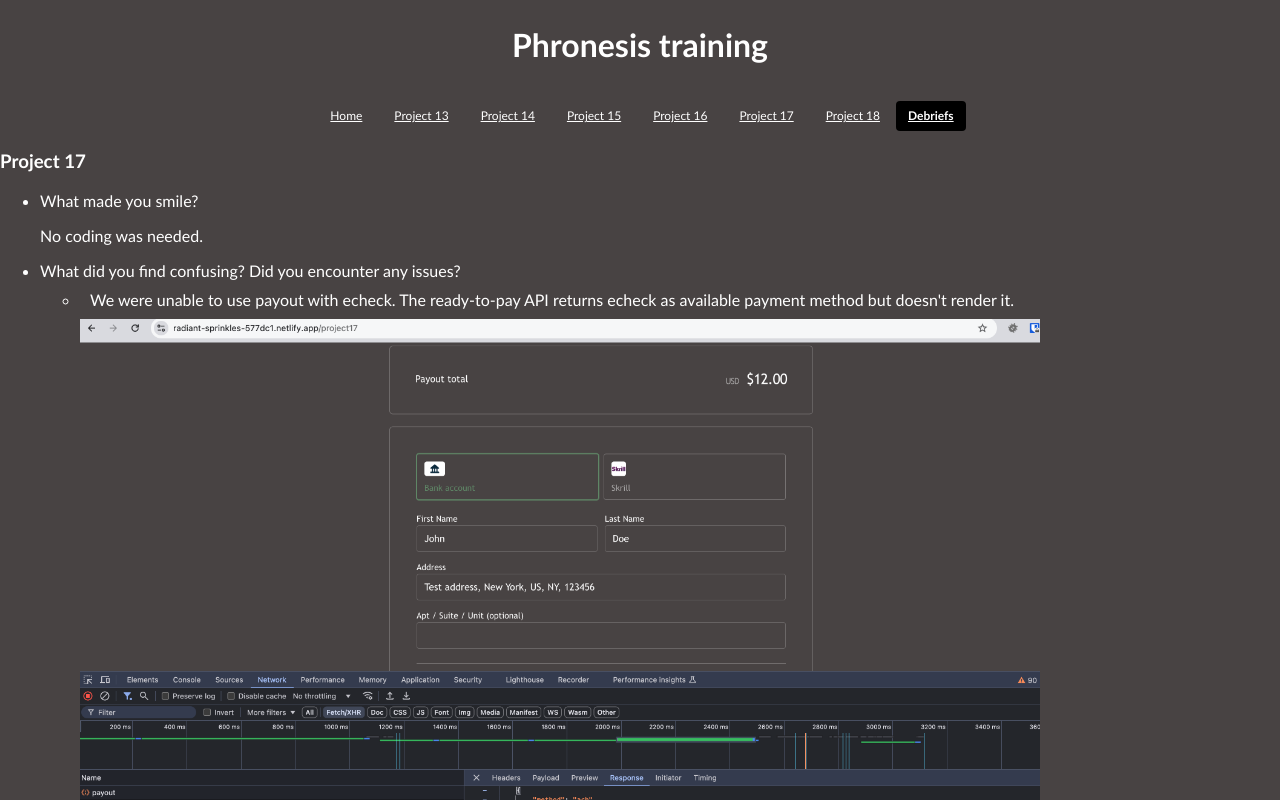
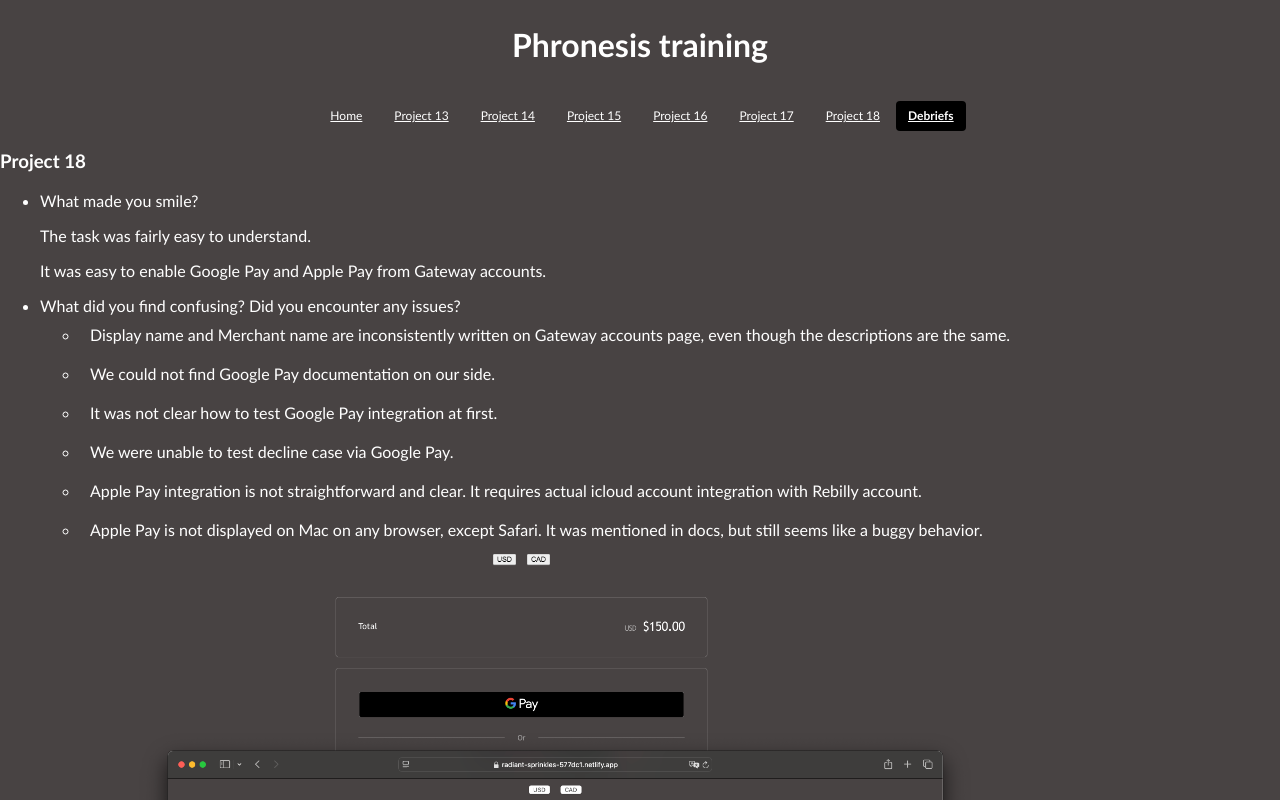
Before and after one commit to viceromag/ph-training, a Vue app: page /debriefs in a window 1280 px wide. Shown: the top 800 px of the page. Built offline with nearby package versions, Linux system fonts and the light colour scheme.

Commit message:
Add Project 18 debrief

```diff
--- a/src/views/Debriefs.vue
+++ b/src/views/Debriefs.vue
@@ -1,4 +1,25 @@
 <template>
+  <h3>Project 18</h3>
+  <ul>
+    <li>
+      What made you smile?
+      <p>The task was fairly easy to understand.</p>
+      <p>It was easy to enable Google Pay and Apple Pay from Gateway accounts.</p>
+    </li>
+    <li>
+      What did you find confusing? Did you encounter any issues?
+      <ul class="list-debrief">
+        <li>Display name and Merchant name are inconsistently written on Gateway accounts page, even though the descriptions are the same.</li>
+        <li>We could not find Google Pay documentation on our side.</li>
+        <li>It was not clear how to test Google Pay integration at first.</li>
+        <li>We were unable to test decline case via Google Pay.</li>
+        <li>Apple Pay integration is not straightforward and clear. It requires actual icloud account integration with Rebilly account.</li>
+        <li>Apple Pay is not displayed on Mac on any browser, except Safari. It was mentioned in docs, but still seems like a buggy behavior.</li>
+        <img class="img-debrief" src="/src/assets/p18-1.png" alt="">
+        <li>We tried to proceed on Safari via Apple Pay with personal credit card, but the error message was unclear, what was failed. We did not get actual bank notification regarding the transaction.</li>
+      </ul>
+    </li>
+  </ul>
   <h3>Project 17</h3>
   <ul>
     <li>
```
Also changed, not shown: src/assets/p18-1.png (added).
